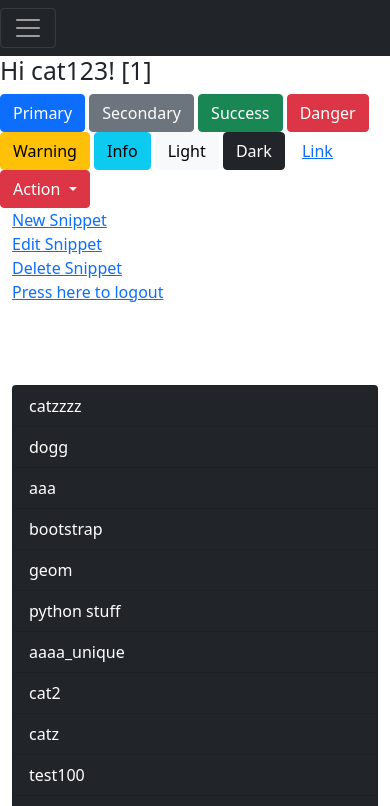
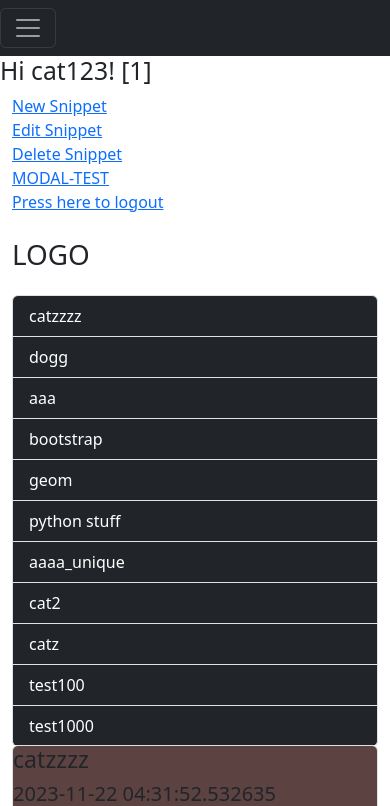
Before and after one commit to don1997/csm, a Flask app: page /dashboard/2 in a window 390 px wide. Shown: the top 806 px of the page. Run offline with Flask 2, Linux system fonts and the light colour scheme; a user stored in the database is signed in; data comes from the database, SQL or seed files in the repository; both versions use the stored data as it was after the commit; data that the repository does not hold is empty; some libraries are stand-ins or nearby versions.

Commit message:
New: Added latest ver of Bootstrap 5.2->5.3, Added scroll for overflow if not posted already, work on delete modal

```diff
--- a/src/app/static/css/custom.css
+++ b/src/app/static/css/custom.css
@@ -12,3 +12,12 @@ body {
 #code-card{
     background-color:#5d4242;
 }
+
+
+/* Needed for Snippet title overflow in side bar*/
+/* Once list has reached max height. Deploys vertical scroll */
+#code-list {
+    height:450;
+    overflow-y: scroll;
+
+}
--- a/src/app/templates/dashboard.html
+++ b/src/app/templates/dashboard.html
@@ -1,52 +1,12 @@
 <link rel="stylesheet" href="{{ url_for('static', filename='css/custom.css') }}">
 <link rel="stylesheet" href="{{ url_for('static', filename='pygments.css') }}">
 {% extends "my_base.html" %}
+
 {% block title %}CSM-Dashboard{% endblock %}
-
-
-
-
 
 {% block main %}
 
 <h2> Hi {{ current_user.username }}! [{{current_user.id}}]</h2>
-
-<button type="button" class="btn btn-primary">Primary</button>
-<button type="button" class="btn btn-secondary">Secondary</button>
-<button type="button" class="btn btn-success">Success</button>
-<button type="button" class="btn btn-danger">Danger</button>
-<button type="button" class="btn btn-warning">Warning</button>
-<button type="button" class="btn btn-info">Info</button>
-<button type="button" class="btn btn-light">Light</button>
-<button type="button" class="btn btn-dark">Dark</button>
-
-<button type="button" class="btn btn-link">Link</button>
-
-
-
-<!-- Example single danger button -->
-<div class="btn-group">
-    <button type="button" class="btn btn-danger dropdown-toggle" data-bs-toggle="dropdown" aria-expanded="false">
-      Action
-    </button>
-    <ul class="dropdown-menu">
-      <li><a class="dropdown-item" href="#">Action</a></li>
-      <li><a class="dropdown-item" href="#">Another action</a></li>
-      <li><a class="dropdown-item" href="#">Something else here</a></li>
-      <li><hr class="dropdown-divider"></li>
-      <li><a class="dropdown-item" href="#">Separated link</a></li>
-    </ul>
-  </div>
-
-
-
-   <!--BOOTSTRAP EXPERIMENT-->
-   <div class="dropdown-menu">
-    <h6 class="dropdown-header">Dropdown header</h6>
-    <a class="dropdown-item" href="#">Action</a>
-    <a class="dropdown-item" href="#">Another action</a>
-  </div>
-  <!--BOOTSTRAP EXPERIMENT-->
 
 <div class="container-fluid">
     <!--NEEDED FOR TEST!-->
@@ -54,14 +14,41 @@
     {%if selected_snippet%}
         <a href="{{url_for('main.edit_snippet', id=selected_snippet.id)}}"> Edit Snippet</a><br>
         <a href="{{url_for('main.delete_snippet', id=selected_snippet.id)}}"> Delete Snippet</a><br>
+
+
+        <!-- Modal IN-PROGRESS -->
+        <div class="modal" id="exampleModal" tabindex="-1" aria-labelledby="exampleModalLabel" aria-hidden="true">
+          <div class="modal-dialog">
+            <div class="modal-content">
+              <div class="modal-header">
+                <h5 class="modal-title" id="exampleModalLabel">Modal title</h5>
+                <button type="button" class="btn-close" data-bs-dismiss="modal" aria-label="Close"></button>
+              </div>
+              <div class="modal-body">
+                ...
+              </div>
+              <div class="modal-footer">
+                <button type="button" class="btn btn-secondary" data-bs-dismiss="modal">Close</button>
+                <button type="button" class="btn btn-primary">Save changes</button>
+              </div>
+            </div>
+          </div>
+        </div>
+        <a href="#" data-bs-toggle="modal" data-bs-target="#exampleModal">MODAL-TEST</a><br>
+        <!-- Modal -->
+
+
+
+
+
     {%endif%}
     <a href="{{url_for('main.logout')}}">Press here to logout</a><br>
 
+    <h1 class="my-4">LOGO</h1>
 
     <div class="row">
         <!-- Sidebar with Snippets -->
-        <div class="col-md-4 col-lg-3 border-dark text-white">
-            <h1 class="my-4">LOGO</h1>
+        <div class="col-md-4 col-lg-3 border-dark text-white" id="code-list">
             <div class="list-group">
                 {% for snippet in snippets %}
                 <a href="{{ url_for('main.dashboard', snippet_id=snippet.id) }}" class="list-group-item list-group-item-action bg-dark text-white">
--- a/src/app/templates/my_base.html
+++ b/src/app/templates/my_base.html
@@ -1,7 +1,6 @@
 
-<link href="https://cdn.jsdelivr.net/npm/bootstrap@5.0.2/dist/css/bootstrap.min.css" rel="stylesheet" integrity="sha384-EVSTQN3/azprG1Anm3QDgpJLIm9Nao0Yz1ztcQTwFspd3yD65VohhpuuCOmLASjC" crossorigin="anonymous">
-<script src="https://cdn.jsdelivr.net/npm/bootstrap@5.0.2/dist/js/bootstrap.bundle.min.js" integrity="sha384-MrcW6ZMFYlzcLA8Nl+NtUVF0sA7MsXsP1UyJoMp4YLEuNSfAP+JcXn/tWtIaxVXM" crossorigin="anonymous"></script>
-
+<link href="https://cdn.jsdelivr.net/npm/bootstrap@5.3.2/dist/css/bootstrap.min.css" rel="stylesheet" integrity="sha384-T3c6CoIi6uLrA9TneNEoa7RxnatzjcDSCmG1MXxSR1GAsXEV/Dwwykc2MPK8M2HN" crossorigin="anonymous"><script src="https://cdn.jsdelivr.net/npm/bootstrap@5.0.2/dist/js/bootstrap.bundle.min.js" integrity="sha384-MrcW6ZMFYlzcLA8Nl+NtUVF0sA7MsXsP1UyJoMp4YLEuNSfAP+JcXn/tWtIaxVXM" crossorigin="anonymous"></script>
+<script src="https://cdn.jsdelivr.net/npm/bootstrap@5.3.2/dist/js/bootstrap.bundle.min.js" integrity="sha384-C6RzsynM9kWDrMNeT87bh95OGNyZPhcTNXj1NW7RuBCsyN/o0jlpcV8Qyq46cDfL" crossorigin="anonymous"></script>
 
 <!--{% extends "bootstrap/base.html" %}-->
 {% import "bootstrap/wtf.html" as wtf %}
```
Also changed, not shown: src/app/database.db.
